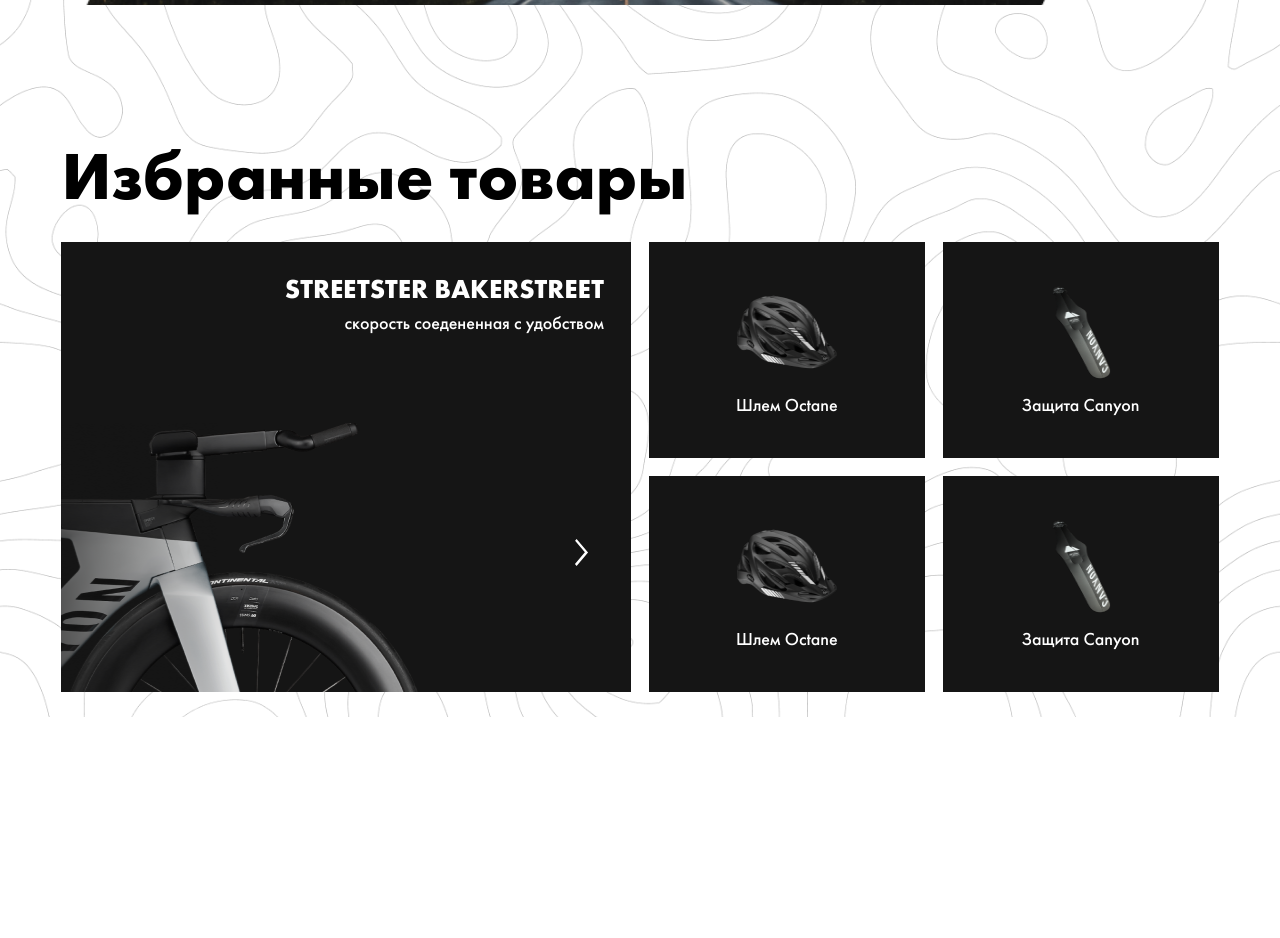
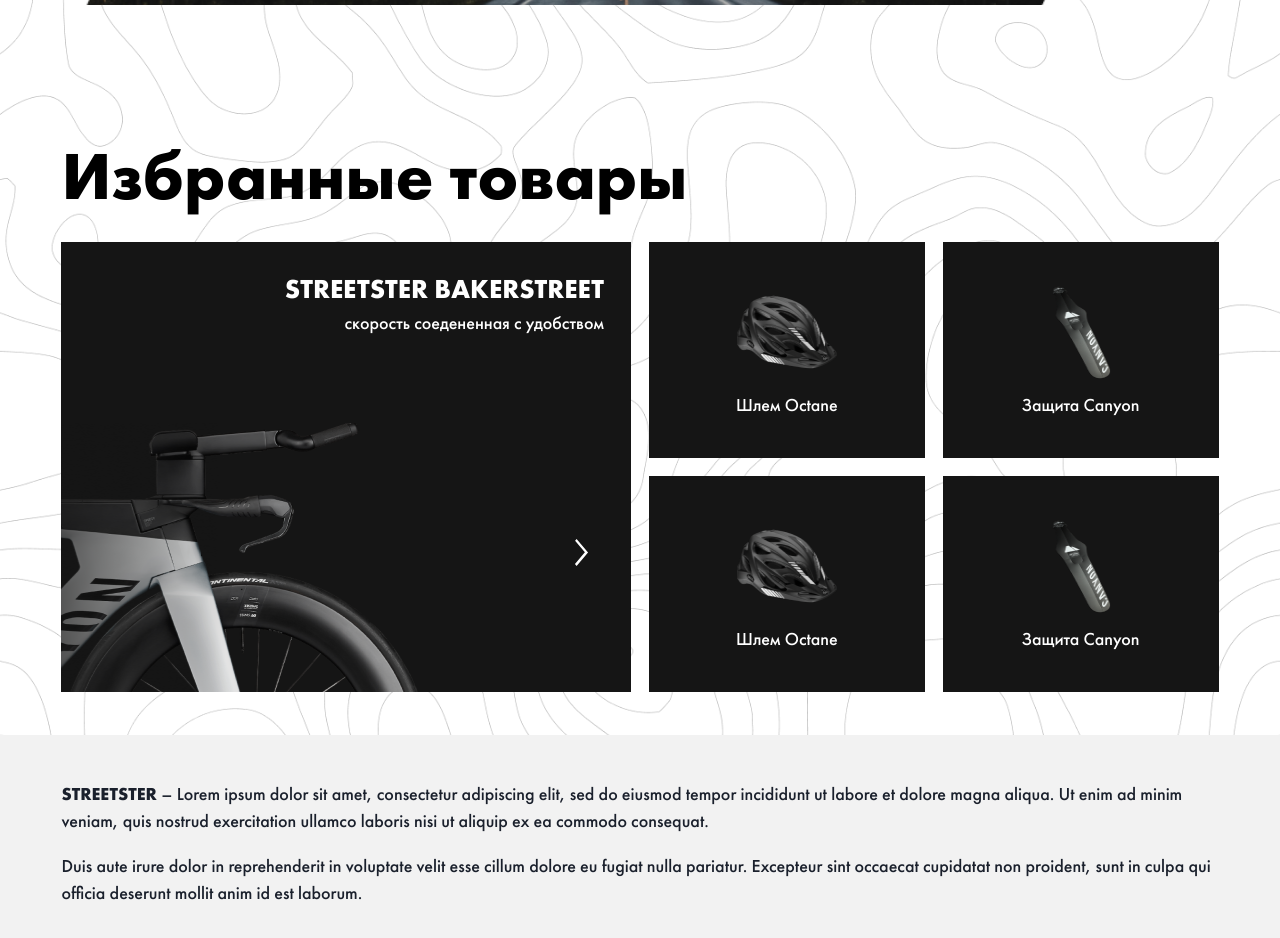
Before and after one commit to TicTak21/bike-shop, a Next.js app in the folder packages/frontend/: page / in a window 1280 px wide. Shown: the part 1300-2238 px from the top of the page. Before the commit the page ends 2017 px from the top, so only its background shows below. Built offline with nearby package versions, Linux system fonts and the light colour scheme.

Commit message:
feat(frontend): main page promo section

```diff
--- a/packages/frontend/components/Best/Best.tsx
+++ b/packages/frontend/components/Best/Best.tsx
@@ -21,7 +21,7 @@
   };
 
   return (
-    <Box as="section">
+    <Box as="section" pb={4}>
       <Layout>
         <Title color="black">Избранные товары</Title>
         <SimpleGrid
@@ -29,7 +29,7 @@
           columns={[1, , , 2]}
           justifyContent="space-between"
           mt={8}
-          h="450px"
+          minH="450px"
         >
           <Box
             position="relative"
@@ -37,7 +37,7 @@
             bgRepeat="no-repeat"
             bgSize="cover"
             bgPosition="center"
-            h="inherit"
+            h="450px"
             transition="0.3s ease-in-out"
             _hover={{ transform: 'scale(1.03)' }}
           >
--- /dev/null
+++ b/packages/frontend/components/Promo/MainPromo.tsx
@@ -0,0 +1,31 @@
+import { Box, Text } from '@chakra-ui/react';
+import Layout from '../Layout';
+
+const MainPromo = () => {
+  return (
+    <Box as="section">
+      <Layout bg="#F2F2F2" py={10}>
+        <Box>
+          <Box>
+            <Text textTransform="uppercase" fontWeight="700" display="inline" mr={1}>
+              streetster
+            </Text>
+            <Text display="inline">
+              – Lorem ipsum dolor sit amet, consectetur adipiscing elit, sed do eiusmod tempor
+              incididunt ut labore et dolore magna aliqua. Ut enim ad minim veniam, quis nostrud
+              exercitation ullamco laboris nisi ut aliquip ex ea commodo consequat.
+            </Text>
+          </Box>
+
+          <Text mt={4}>
+            Duis aute irure dolor in reprehenderit in voluptate velit esse cillum dolore eu fugiat
+            nulla pariatur. Excepteur sint occaecat cupidatat non proident, sunt in culpa qui
+            officia deserunt mollit anim id est laborum.
+          </Text>
+        </Box>
+      </Layout>
+    </Box>
+  );
+};
+
+export default MainPromo;
--- a/packages/frontend/pages/index.tsx
+++ b/packages/frontend/pages/index.tsx
@@ -1,6 +1,7 @@
 import Header from '../components/Header/Header';
 import Categories from '../components/Categories/Categories';
 import Best from '../components/Best/Best';
+import MainPromo from '../components/Promo/MainPromo';
 import { Box, Grid } from '@chakra-ui/react';
 import Image from 'next/image';
 
@@ -18,6 +19,7 @@
           <Best />
         </Grid>
       </Box>
+      <MainPromo />
     </>
   );
 }
```
